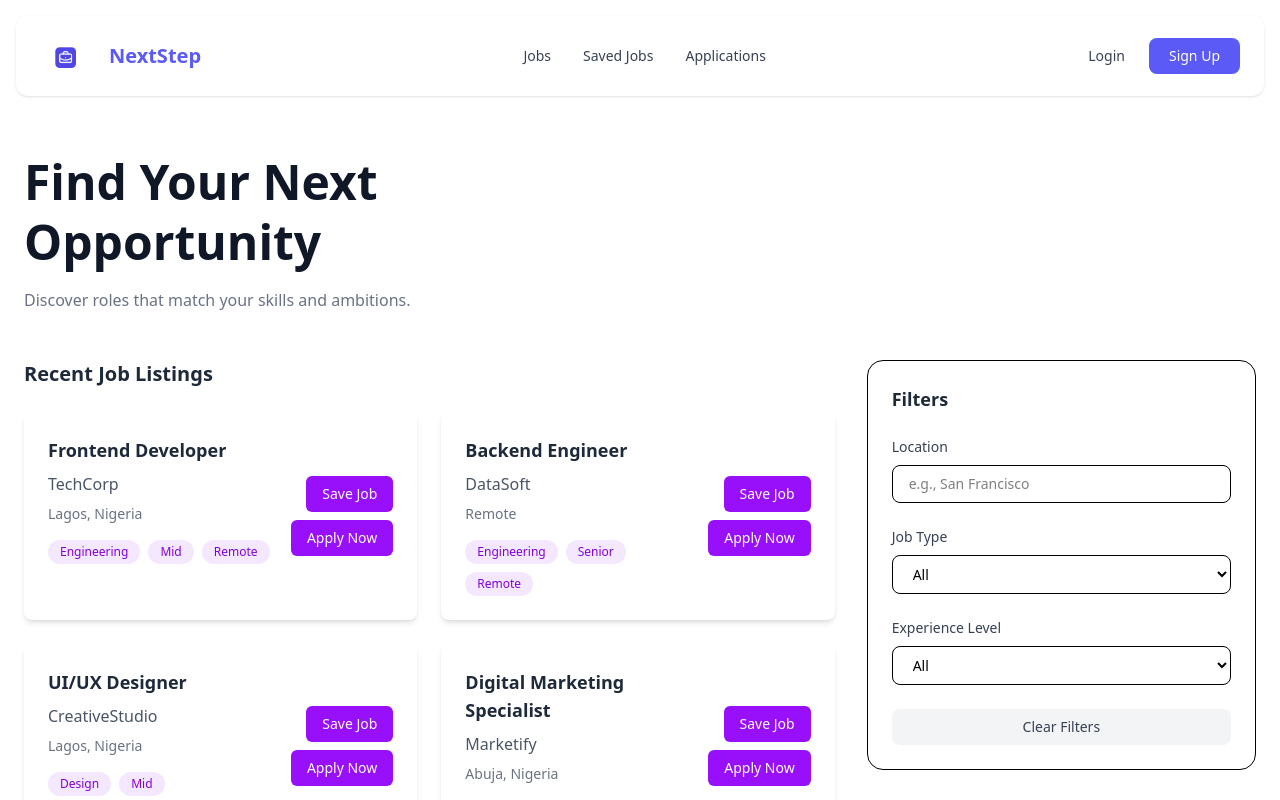
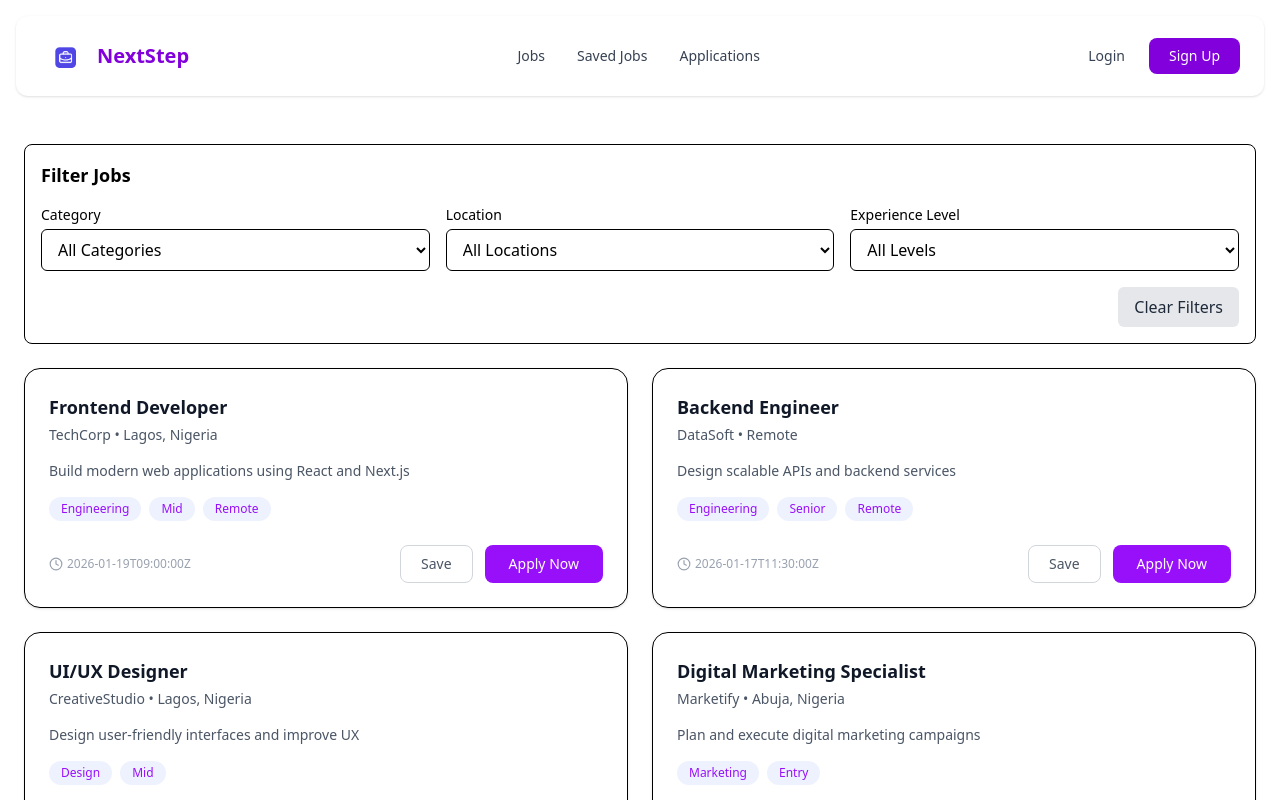
Before and after one commit to ozioma23/job-platform, a Next.js app in the folder nextstep-app/: page / in a window 1280 px wide. Shown: the top 800 px of the page. Built offline with nearby package versions, Linux system fonts and the light colour scheme.

Commit message:
changes made to make the app more user friendly

```diff
--- a/nextstep-app/app/jobs/[id]/page.tsx
+++ b/nextstep-app/app/jobs/[id]/page.tsx
@@ -1,108 +1,145 @@
 "use client";
 
-import React from "react";
 import { useJobs } from "@/context/JobsContext";
 import { useUser } from "@/context/UserContext";
-import { useParams, useRouter } from "next/navigation";
+import { useParams } from "next/navigation";
 import Badge from "@/components/ui/Badge";
 import Button from "@/components/ui/Button";
 import Link from "next/link";
 
 export default function JobDetailsPage() {
-  const { filteredJobs, savedJobs, saveJob, unsaveJob, appliedJobs, applyJob } = useJobs();
-  const { user } = useUser(); // <-- check if user is logged in
+  const { filteredJobs, appliedJobs, applyJob } = useJobs();
+  const { user } = useUser();
   const params = useParams();
   const jobId = params.id as string;
-  const router = useRouter();
 
   const job = filteredJobs.find((j) => j.id === jobId);
 
   if (!job) {
     return (
-      <main className="max-w-3xl mx-auto px-6 py-16 text-center">
-        <p className="text-gray-500">Job not found.</p>
-        <Link href="/" className="text-blue-600 mt-4 inline-block">Back to Home</Link>
+      <main className="max-w-3xl mx-auto py-20 text-center">
+        <p className="text-gray-500">Job not found</p>
+        <Link href="/" className="text-[#5B5AF7] mt-4 inline-block">
+          Back to Jobs
+        </Link>
       </main>
     );
   }
 
-  const isSaved = savedJobs.some((j) => j.id === job.id);
   const isApplied = appliedJobs.some((j) => j.id === job.id);
 
-  const handleSaveClick = () => {
-    if (isSaved) unsaveJob(job.id);
-    else saveJob(job);
-  };
+  const relatedJobs = filteredJobs.filter(
+    (j) => j.category === job.category && j.id !== job.id
+  );
 
-  const handleApplyClick = () => {
+  const handleApply = () => {
     if (!user) {
-      alert("You must log in or sign up to apply for jobs.");
+      alert("Please log in to apply.");
       return;
     }
-
     if (!isApplied) {
       applyJob(job);
-      alert("You have successfully applied for this job!");
-    } else {
-      alert("You have already applied to this job.");
+      alert("Application submitted!");
     }
   };
 
   return (
     <main className="max-w-7xl mx-auto px-6 py-12 grid grid-cols-1 lg:grid-cols-3 gap-8">
-      {/* Main Content */}
-      <div className="lg:col-span-2 space-y-6">
+
+      {/* LEFT CONTENT */}
+      <section className="lg:col-span-2 space-y-8">
+        {/* Header */}
         <div>
-          <h1 className="text-3xl font-bold">{job.title}</h1>
-          <p className="text-gray-600 mt-1">{job.company} • {job.location}</p>
+          <h1 className="text-3xl font-bold text-gray-900">{job.title}</h1>
+          <p className="text-gray-600 mt-1">{job.company}</p>
+
+          <div className="flex flex-wrap gap-2 mt-3">
+            <Badge>{job.location}</Badge>
+            {job.type && <Badge>{job.type}</Badge>}
+            {job.isRemote && <Badge>Remote</Badge>}
+          </div>
         </div>
 
-        <div className="space-y-4">
+        {/* Skills */}
+        {job.requirements && (
           <section>
-            <h2 className="text-xl font-semibold mb-2">Job Description</h2>
-            <p className="text-gray-700">{job.description || "No description provided."}</p>
+            <h2 className="text-lg font-semibold mb-3">Required Skills</h2>
+            <div className="flex flex-wrap gap-2">
+              {job.requirements.map((skill, i) => (
+                <Badge key={i}>{skill}</Badge>
+              ))}
+            </div>
+          </section>
+        )}
+
+        {/* Description */}
+        <section>
+          <h2 className="text-lg font-semibold mb-2">Job Description</h2>
+          <p className="text-gray-700 leading-relaxed">
+            {job.description}
+          </p>
         </section>
 
+        {/* Responsibilities */}
         {job.responsibilities && (
           <section>
-              <h2 className="text-xl font-semibold mb-2">Responsibilities</h2>
-              <ul className="list-disc pl-5 text-gray-700">
-                {job.responsibilities.map((item, idx) => (
-                  <li key={idx}>{item}</li>
+            <h2 className="text-lg font-semibold mb-2">Responsibilities</h2>
+            <ul className="list-disc pl-5 space-y-1 text-gray-700">
+              {job.responsibilities.map((item, i) => (
+                <li key={i}>{item}</li>
               ))}
             </ul>
           </section>
         )}
 
-          {job.requirements && (
+        {/* Benefits */}
         <section>
-              <h2 className="text-xl font-semibold mb-2">Requirements</h2>
-              <ul className="list-disc pl-5 text-gray-700">
-                {job.requirements.map((item, idx) => (
-                  <li key={idx}>{item}</li>
-                ))}
+          <h2 className="text-lg font-semibold mb-2">Benefits</h2>
+          <ul className="list-disc pl-5 space-y-1 text-gray-700">
+            <li>Competitive salary</li>
+            <li>Flexible working hours</li>
+            <li>Health insurance</li>
+            <li>Career growth opportunities</li>
           </ul>
         </section>
-          )}
-        </div>
 
-        <div className="flex gap-4 mt-4">
-          <Button onClick={handleSaveClick}>{isSaved ? "Unsave Job" : "Save Job"}</Button>
-          <Button onClick={handleApplyClick} disabled={isApplied}>
+        {/* Apply Button */}
+        <div className="pt-6">
+          <Button onClick={handleApply} disabled={isApplied}>
             {isApplied ? "Already Applied" : "Apply Now"}
           </Button>
         </div>
+      </section>
+
+      {/* RIGHT SIDEBAR */}
+      <aside className="space-y-6">
+        {/* Job Info */}
+        <div className="border rounded-lg p-6 bg-white">
+          <h3 className="font-semibold mb-4">Job Information</h3>
+          <ul className="text-sm space-y-2 text-gray-600">
+            <li><strong>Location:</strong> {job.location}</li>
+            <li><strong>Job Type:</strong> {job.type}</li>
+            <li><strong>Experience:</strong> {job.experienceLevel}</li>
+            <li><strong>Posted:</strong> {job.postedAt}</li>
+          </ul>
         </div>
 
-      {/* Sidebar */}
-      <aside className="bg-white border rounded-lg p-6 space-y-4 h-fit">
-        <h3 className="text-lg font-semibold">Job Summary</h3>
-        <div className="text-sm space-y-2">
-          <p><span className="font-medium">Company:</span> {job.company}</p>
-          <p><span className="font-medium">Job Type:</span> {job.type}</p>
-          <p><span className="font-medium">Salary:</span> {job.salary}</p>
-          <p><span className="font-medium">Posted:</span> {job.postedAt}</p>
-          {job.isRemote && <Badge>Remote</Badge>}
+        {/* Related Jobs */}
+        <div className="border rounded-lg p-6 bg-white">
+          <h3 className="font-semibold mb-4">Related Jobs</h3>
+          <ul className="space-y-3">
+            {relatedJobs.slice(0, 4).map((job) => (
+              <li key={job.id}>
+                <Link
+                  href={`/jobs/${job.id}`}
+                  className="block text-sm hover:text-[#5B5AF7]"
+                >
+                  {job.title}
+                  <p className="text-xs text-gray-500">{job.company}</p>
+                </Link>
+              </li>
+            ))}
+          </ul>
         </div>
       </aside>
     </main>
--- a/nextstep-app/app/page.tsx
+++ b/nextstep-app/app/page.tsx
@@ -17,32 +17,7 @@ export default function HomePage() {
   } = useJobs();
 
   return (
-    <main className="max-w-7xl mx-auto px-6 py-10">
-
-      {/* HERO */}
-      <section className="mb-12">
-        <h1 className="text-4xl md:text-5xl font-bold text-gray-900 leading-tight">
-          Find Your Next <br /> Opportunity
-        </h1>
-        <p className="mt-4 max-w-xl text-gray-500">
-          Discover roles that match your skills and ambitions.
-        </p>
-      </section>
-
-      {/* CONTENT GRID */}
-      <section className="grid grid-cols-1 lg:grid-cols-12 gap-8">
-
-        {/* JOB LISTINGS */}
-        <div className="lg:col-span-8">
-          <h2 className="mb-6 text-xl font-semibold text-gray-800">
-            Recent Job Listings
-          </h2>
-
-          <JobList jobs={filteredJobs} />
-        </div>
-
-        {/* FILTER SIDEBAR */}
-        <aside className="lg:col-span-4">
+    <main className="max-w-7xl mx-auto px-6 py-8">
       <JobFilters
         category={category}
         location={location}
@@ -52,8 +27,8 @@ export default function HomePage() {
         onExperienceChange={setExperience}
         onClearFilters={clearFilters}
       />
-        </aside>
-      </section>
+
+      <JobList jobs={filteredJobs} />
     </main>
   );
 }
--- a/nextstep-app/app/profile/page.tsx
+++ b/nextstep-app/app/profile/page.tsx
@@ -35,7 +35,7 @@ export default function ProfilePage() {
 
           {/* Header */}
           <div className="flex items-center gap-6 border-b pb-6">
-            <div className="flex h-20 w-20 items-center justify-center rounded-full bg-[#5B5AF7] text-3xl font-bold text-white">
+            <div className="flex h-20 w-20 items-center justify-center rounded-full bg-purple-700 text-3xl font-bold text-white">
               {user.username.charAt(0).toUpperCase()}
             </div>
 
--- a/nextstep-app/components/jobs/JobCard.tsx
+++ b/nextstep-app/components/jobs/JobCard.tsx
@@ -1,75 +1,139 @@
 "use client";
 
-import React from "react";
 import { Job } from "@/types/job";
-import Badge from "../ui/Badge";
-import Button from "../ui/Button";
 import { useJobs } from "@/context/JobsContext";
 import { useUser } from "@/context/UserContext";
 import Link from "next/link";
+import { Briefcase, Clock } from "lucide-react";
 
 interface JobCardProps {
   job: Job;
 }
 
-const JobCard: React.FC<JobCardProps> = ({ job }) => {
-  const { savedJobs, saveJob, unsaveJob, appliedJobs, applyJob } = useJobs();
-  const { user } = useUser(); // <-- get user state
+export default function JobCard({ job }: JobCardProps) {
+  const {
+    appliedJobs,
+    applyJob,
+    savedJobs,
+    saveJob,
+    unsaveJob,
+  } = useJobs();
 
+  const { user } = useUser();
+
+  const isApplied = appliedJobs.some((j) => j.id === job.id);
   const isSaved = savedJobs.some((j) => j.id === job.id);
-  const isApplied = appliedJobs.some((j) => j.id === job.id);
 
-  const handleSaveClick = (e: React.MouseEvent<HTMLButtonElement>) => {
-    e.stopPropagation();
-    if (isSaved) unsaveJob(job.id);
-    else saveJob(job);
-  };
-
-  const handleApplyClick = (e: React.MouseEvent<HTMLButtonElement>) => {
+  const handleApply = (e: React.MouseEvent) => {
+    e.preventDefault();
     e.stopPropagation();
 
     if (!user) {
-      alert("You must log in or sign up to apply for jobs.");
+      alert("Please log in or sign up to apply.");
       return;
     }
 
     if (!isApplied) {
       applyJob(job);
-      alert("You have successfully applied for this job!");
+    }
+  };
+
+  const handleSave = (e: React.MouseEvent) => {
+    e.preventDefault();
+    e.stopPropagation();
+
+    if (isSaved) {
+      unsaveJob(job.id);
     } else {
-      alert("You have already applied to this job.");
+      saveJob(job);
     }
   };
 
   return (
-    <div className="bg-white dark:bg-gray-800 shadow-md rounded-lg p-6 flex flex-col md:flex-row justify-between gap-4 hover:shadow-lg transition-shadow cursor-pointer">
+    <Link
+      href={`/jobs/${job.id}`}
+      className="rounded-2xl border bg-white p-6 shadow-sm hover:shadow-md transition"
+    >
+      {/* Header */}
+      <div className="flex items-start justify-between gap-4">
+        <div>
+          <h3 className="text-lg font-semibold text-gray-900">
+            {job.title}
+          </h3>
 
-      {/* LEFT: Clickable Job Info */}
-      <Link href={`/jobs/${job.id}`} className="flex flex-1 flex-col md:flex-row gap-2">
-        <div className="flex flex-col md:flex-1 gap-2">
-          <h2 className="text-lg font-semibold text-gray-800 dark:text-gray-100">{job.title}</h2>
-          <p className="text-gray-600 dark:text-gray-300">{job.company}</p>
-          <p className="text-gray-500 dark:text-gray-400 text-sm">{job.location}</p>
+          <p className="mt-1 text-sm text-gray-600">
+            {job.company} • {job.location}
+          </p>
+        </div>
 
-          <div className="flex flex-wrap gap-2 mt-2">
-            <Badge>{job.category}</Badge>
-            <Badge>{job.experienceLevel}</Badge>
-            {job.isRemote && <Badge>Remote</Badge>}
-          </div>
+        {job.type && (
+          <span className="flex items-center gap-1 rounded-full bg-gray-100 px-3 py-1 text-xs font-medium text-gray-700">
+            <Briefcase size={14} />
+            {job.type}
+          </span>
+        )}
+      </div>
+
+      {/* Description */}
+      {job.description && (
+        <p className="mt-4 text-sm text-gray-600 line-clamp-3">
+          {job.description}
+        </p>
+      )}
+
+      {/* Tags */}
+      <div className="mt-4 flex flex-wrap gap-2">
+        {job.category && (
+          <span className="rounded-full bg-indigo-50 px-3 py-1 text-xs font-medium text-purple-600">
+            {job.category}
+          </span>
+        )}
+        {job.experienceLevel && (
+          <span className="rounded-full bg-indigo-50 px-3 py-1 text-xs font-medium text-purple-600">
+            {job.experienceLevel}
+          </span>
+        )}
+        {job.isRemote && (
+          <span className="rounded-full bg-indigo-50 px-3 py-1 text-xs font-medium text-purple-600">
+            Remote
+          </span>
+        )}
+      </div>
+
+      {/* Footer */}
+      <div className="mt-6 flex items-center justify-between">
+        <span className="flex items-center gap-1 text-xs text-gray-400">
+          <Clock size={14} />
+          {job.postedAt ?? "Recently posted"}
+        </span>
+
+        <div className="flex gap-3">
+          <button
+            onClick={handleSave}
+            className={`rounded-lg border px-5 py-2 text-sm font-medium
+              ${
+                isSaved
+                  ? "border-purple-600 text-purple-600"
+                  : "border-gray-300 text-gray-600 hover:border-purple-600 hover:text-purple-600"
+              }`}
+          >
+            {isSaved ? "Saved" : "Save"}
+          </button>
+
+          <button
+            onClick={handleApply}
+            disabled={isApplied}
+            className={`rounded-lg px-6 py-2 text-sm font-medium text-white
+              ${
+                isApplied
+                  ? "bg-gray-400 cursor-not-allowed"
+                  : "bg-purple-600 hover:bg-indigo-700"
+              }`}
+          >
+            {isApplied ? "Applied" : "Apply Now"}
+          </button>
         </div>
-      </Link>
-
-      {/* RIGHT: Buttons */}
-      <div className="flex flex-col items-end justify-center gap-2">
-        <Button onClick={handleSaveClick}>
-          {isSaved ? "Unsave" : "Save Job"}
-        </Button>
-        <Button onClick={handleApplyClick} disabled={isApplied}>
-          {isApplied ? "Already Applied" : "Apply Now"}
-        </Button>
       </div>
-    </div>
+    </Link>
   );
-};
-
-export default JobCard;
+}
--- a/nextstep-app/components/jobs/JobFilters.tsx
+++ b/nextstep-app/components/jobs/JobFilters.tsx
@@ -20,37 +20,19 @@ export default function JobFilters({
   onClearFilters,
 }: JobFiltersProps) {
   return (
-    <div className="sticky top-24 rounded-2xl border bg-white p-6">
-      <h2 className="mb-6 text-lg font-semibold text-gray-800">
-        Filters
-      </h2>
+    <div className="bg-white p-4 rounded-lg border mb-6">
+      <h2 className="text-lg font-semibold mb-4">Filter Jobs</h2>
 
-      <div className="space-y-6">
-        {/* Location */}
+      <div className="grid grid-cols-1 md:grid-cols-3 gap-4">
+        {/* Category */}
         <div>
-          <label className="mb-2 block text-sm font-medium text-gray-700">
-            Location
-          </label>
-          <input
-            type="text"
-            placeholder="e.g., San Francisco"
-            value={location}
-            onChange={(e) => onLocationChange(e.target.value)}
-            className="w-full rounded-lg border px-4 py-2 text-sm focus:outline-none focus:ring-2 focus:ring-[#5B5AF7]"
-          />
-        </div>
-
-        {/* Job Type / Category */}
-        <div>
-          <label className="mb-2 block text-sm font-medium text-gray-700">
-            Job Type
-          </label>
+          <label className="block text-sm font-medium mb-1">Category</label>
           <select
             value={category}
             onChange={(e) => onCategoryChange(e.target.value)}
-            className="w-full rounded-lg border px-4 py-2 text-sm focus:outline-none focus:ring-2 focus:ring-[#5B5AF7]"
+            className="w-full border rounded-md px-3 py-2"
           >
-            <option value="">All</option>
+            <option value="">All Categories</option>
             <option>Engineering</option>
             <option>Design</option>
             <option>Marketing</option>
@@ -58,27 +40,42 @@ export default function JobFilters({
           </select>
         </div>
 
+        {/* Location */}
+        <div>
+          <label className="block text-sm font-medium mb-1">Location</label>
+          <select
+            value={location}
+            onChange={(e) => onLocationChange(e.target.value)}
+            className="w-full border rounded-md px-3 py-2"
+          >
+            <option value="">All Locations</option>
+            <option>Lagos</option>
+            <option>Abuja</option>
+            <option>Remote</option>
+          </select>
+        </div>
+
         {/* Experience */}
         <div>
-          <label className="mb-2 block text-sm font-medium text-gray-700">
-            Experience Level
-          </label>
+          <label className="block text-sm font-medium mb-1">Experience Level</label>
           <select
             value={experience}
             onChange={(e) => onExperienceChange(e.target.value)}
-            className="w-full rounded-lg border px-4 py-2 text-sm focus:outline-none focus:ring-2 focus:ring-[#5B5AF7]"
+            className="w-full border rounded-md px-3 py-2"
           >
-            <option value="">All</option>
+            <option value="">All Levels</option>
             <option>Entry</option>
             <option>Mid</option>
             <option>Senior</option>
           </select>
         </div>
+      </div>
 
-        {/* Clear */}
+      {/* Clear Filters Button */}
+      <div className="mt-4 flex justify-end">
         <button
           onClick={onClearFilters}
-          className="w-full rounded-lg bg-gray-100 py-2 text-sm font-medium text-gray-700 hover:bg-gray-200 transition"
+          className="bg-gray-200 dark:bg-gray-700 text-gray-800 dark:text-gray-100 px-4 py-2 rounded-md hover:bg-gray-300 dark:hover:bg-gray-600 transition"
         >
           Clear Filters
         </button>
--- a/nextstep-app/components/jobs/JobList.tsx
+++ b/nextstep-app/components/jobs/JobList.tsx
@@ -9,7 +9,7 @@ interface JobListProps {
 const JobList: React.FC<JobListProps> = ({ jobs }) => {
   if (jobs.length === 0) {
     return (
-      <p className="mt-10 text-center text-gray-500">
+      <p className="col-span-full text-center text-gray-500 mt-10">
         No jobs available at the moment.
       </p>
     );
--- a/nextstep-app/components/layout/Navbar.tsx
+++ b/nextstep-app/components/layout/Navbar.tsx
@@ -14,13 +14,13 @@ export default function Navbar() {
         <div className="flex items-center justify-between rounded-xl bg-white px-6 py-4 shadow-sm">
 
           {/* Logo */}
-<Link href="/" className="flex items-center gap-3">
+<Link href="/" className="flex items-center ">
   <img
     src="/logo.png"
     alt="NextStep logo"
     className="h-12 w-auto object-contain"
   />
-  <span className="text-xl font-semibold text-[#5B5AF7]">
+  <span className="text-xl font-semibold text-purple-700">
     NextStep
   </span>
 </Link>
@@ -29,13 +29,13 @@ export default function Navbar() {
           {/* Navigation */}
           <ul className="flex items-center gap-8 text-sm font-medium text-gray-700">
             <li>
-              <Link href="/" className="hover:text-[#5B5AF7]">
+              <Link href="/" className="hover:text-purple-700">
                 Jobs
               </Link>
             </li>
 
             <li>
-              <Link href="/saved" className="hover:text-[#5B5AF7]">
+              <Link href="/saved" className="hover:text-purple-700">
                 Saved Jobs
                 {savedJobs.length > 0 && (
                   <span className="ml-1 text-xs font-semibold text-gray-500">
@@ -46,7 +46,7 @@ export default function Navbar() {
             </li>
 
             <li>
-              <Link href="/applications" className="hover:text-[#5B5AF7]">
+              <Link href="/applications" className="hover:text-purple-700">
                 Applications
               </Link>
             </li>
@@ -59,7 +59,7 @@ export default function Navbar() {
                 {/* Profile Icon */}
                 <Link
                   href="/profile"
-                  className="flex h-9 w-9 items-center justify-center rounded-full bg-[#5B5AF7] text-white font-semibold"
+                  className="flex h-9 w-9 items-center justify-center rounded-full bg-purple-700 text-white font-semibold"
                 >
                   {user.username.charAt(0).toUpperCase()}
                 </Link>
@@ -76,14 +76,14 @@ export default function Navbar() {
               <>
                 <Link
                   href="/login"
-                  className="text-gray-700 hover:text-[#5B5AF7]"
+                  className="text-gray-700 hover:text-purple-700"
                 >
                   Login
                 </Link>
 
                 <Link
                   href="/signup"
-                  className="rounded-lg bg-[#5B5AF7] px-5 py-2 text-white hover:opacity-90"
+                  className="rounded-lg bg-purple-700 px-5 py-2 text-white hover:opacity-90"
                 >
                   Sign Up
                 </Link>
--- a/nextstep-app/package.json
+++ b/nextstep-app/package.json
@@ -9,6 +9,7 @@
     "lint": "eslint"
   },
   "dependencies": {
+    "lucide-react": "^0.563.0",
     "next": "16.1.4",
     "react": "19.2.3",
     "react-dom": "19.2.3",
```
Also changed, not shown: 1 other file (tests, documents, lock files or other folders). Lines whose indentation alone changed are shown as unchanged.
